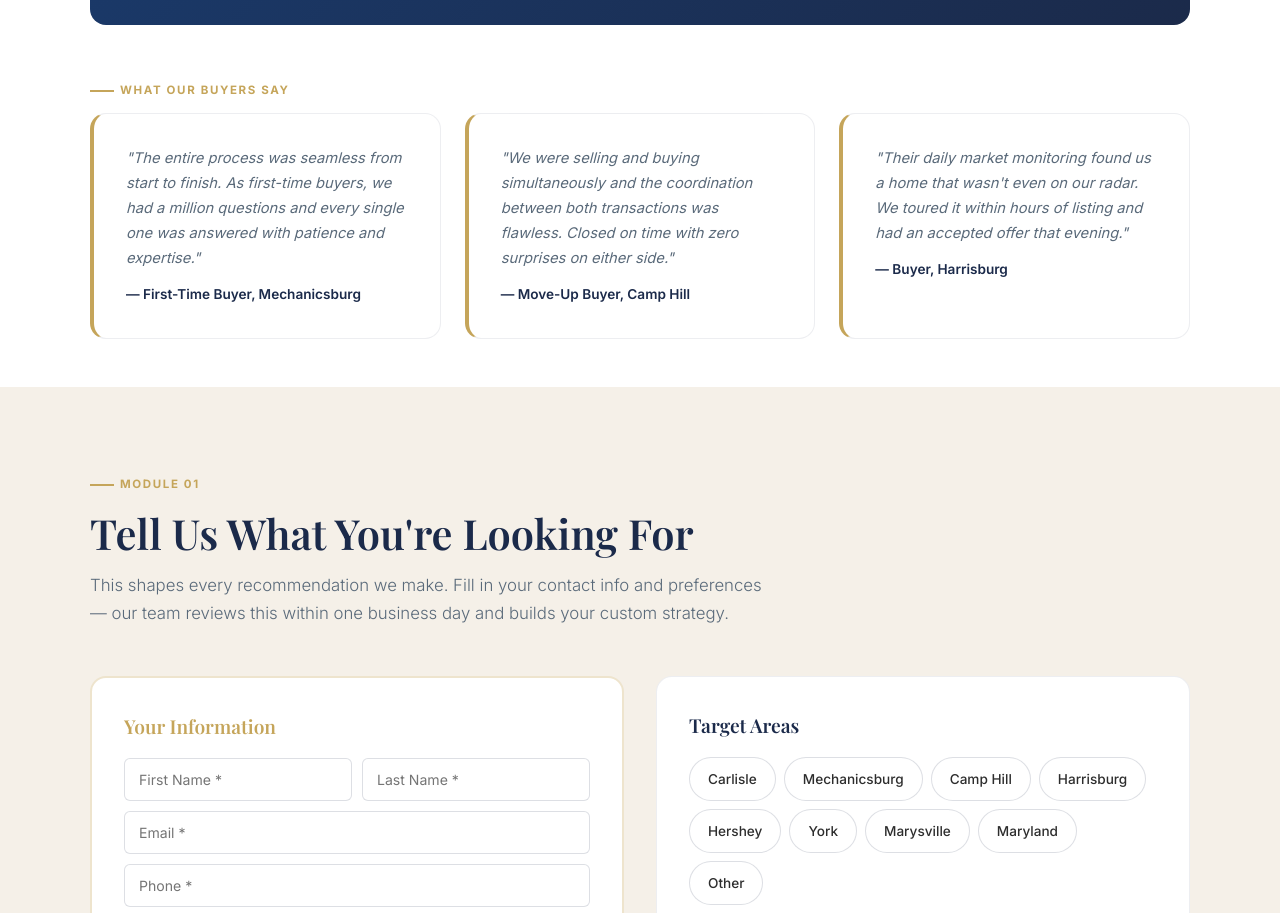
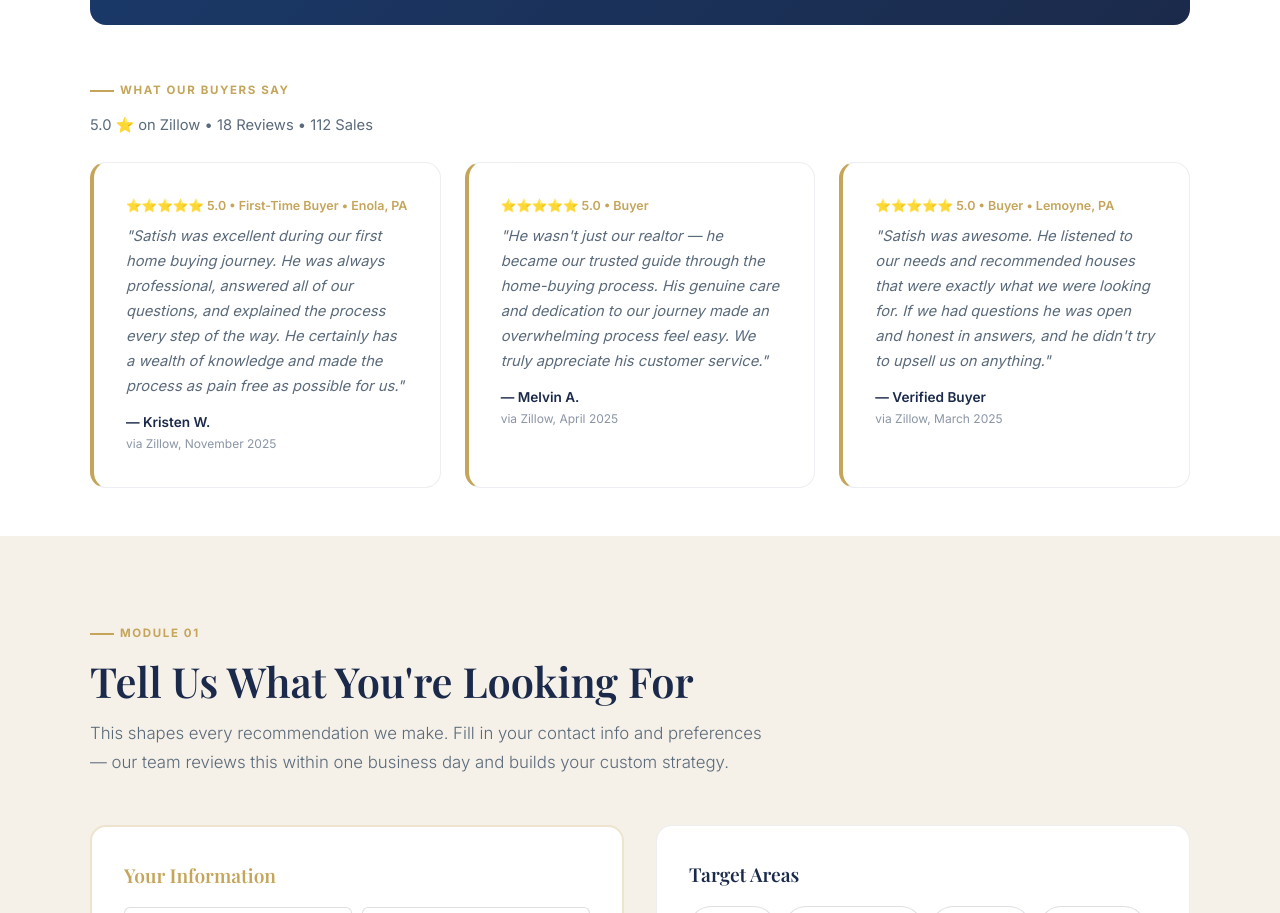
Before and after one commit to satishb2399/buyer-experience-os, a website: page index.html in a window 1280 px wide. Shown: the part 2255-3168 px from the top of the page. Drawn offline with nearby package versions, Linux system fonts and the light colour scheme; a web font is replaced by a local one.

Commit message:
Replace placeholder testimonials with real Zillow reviews
- Kristen W. (first-time buyer, Enola PA) - 5.0 stars
- Melvin A. (buyer) - 5.0 stars
- Verified Buyer (Lemoyne PA) - 5.0 stars
- Add Zillow rating badge (5.0, 18 reviews, 112 sales)
- Include review dates and Zillow attribution

Co-Authored-By: Claude Opus 4.6 (1M context) <noreply@anthropic.com>

```diff
--- a/index.html
+++ b/index.html
@@ -429,10 +429,11 @@ button, .cta-btn, .goal-chip, .buyer-btn, .tab-btn, .calc-tab, .acc-trigger, .ch
 <section class="section" style="padding-top:48px;padding-bottom:48px;">
   <div class="container">
     <div class="section-badge"><span class="badge-line"></span> What Our Buyers Say</div>
+    <p style="color:#5a6a7a;font-size:0.92rem;margin-bottom:24px;">5.0 &#11088; on Zillow &bull; 18 Reviews &bull; 112 Sales</p>
     <div class="grid-3" style="gap:24px;">
-      <div class="card" style="border-left:4px solid var(--gold);"><p style="font-style:italic;color:#5a6a7a;font-size:0.92rem;margin-bottom:12px;">"The entire process was seamless from start to finish. As first-time buyers, we had a million questions and every single one was answered with patience and expertise."</p><p style="font-weight:600;color:var(--navy);font-size:0.85rem;">— First-Time Buyer, Mechanicsburg</p></div>
-      <div class="card" style="border-left:4px solid var(--gold);"><p style="font-style:italic;color:#5a6a7a;font-size:0.92rem;margin-bottom:12px;">"We were selling and buying simultaneously and the coordination between both transactions was flawless. Closed on time with zero surprises on either side."</p><p style="font-weight:600;color:var(--navy);font-size:0.85rem;">— Move-Up Buyer, Camp Hill</p></div>
-      <div class="card" style="border-left:4px solid var(--gold);"><p style="font-style:italic;color:#5a6a7a;font-size:0.92rem;margin-bottom:12px;">"Their daily market monitoring found us a home that wasn't even on our radar. We toured it within hours of listing and had an accepted offer that evening."</p><p style="font-weight:600;color:var(--navy);font-size:0.85rem;">— Buyer, Harrisburg</p></div>
+      <div class="card" style="border-left:4px solid var(--gold);"><p style="font-size:0.78rem;color:var(--gold);font-weight:600;margin-bottom:8px;">&#11088;&#11088;&#11088;&#11088;&#11088; 5.0 &bull; First-Time Buyer &bull; Enola, PA</p><p style="font-style:italic;color:#5a6a7a;font-size:0.92rem;margin-bottom:12px;">"Satish was excellent during our first home buying journey. He was always professional, answered all of our questions, and explained the process every step of the way. He certainly has a wealth of knowledge and made the process as pain free as possible for us."</p><p style="font-weight:600;color:var(--navy);font-size:0.85rem;">— Kristen W.</p><p style="font-size:0.75rem;color:#8a95a5;">via Zillow, November 2025</p></div>
+      <div class="card" style="border-left:4px solid var(--gold);"><p style="font-size:0.78rem;color:var(--gold);font-weight:600;margin-bottom:8px;">&#11088;&#11088;&#11088;&#11088;&#11088; 5.0 &bull; Buyer</p><p style="font-style:italic;color:#5a6a7a;font-size:0.92rem;margin-bottom:12px;">"He wasn't just our realtor — he became our trusted guide through the home-buying process. His genuine care and dedication to our journey made an overwhelming process feel easy. We truly appreciate his customer service."</p><p style="font-weight:600;color:var(--navy);font-size:0.85rem;">— Melvin A.</p><p style="font-size:0.75rem;color:#8a95a5;">via Zillow, April 2025</p></div>
+      <div class="card" style="border-left:4px solid var(--gold);"><p style="font-size:0.78rem;color:var(--gold);font-weight:600;margin-bottom:8px;">&#11088;&#11088;&#11088;&#11088;&#11088; 5.0 &bull; Buyer &bull; Lemoyne, PA</p><p style="font-style:italic;color:#5a6a7a;font-size:0.92rem;margin-bottom:12px;">"Satish was awesome. He listened to our needs and recommended houses that were exactly what we were looking for. If we had questions he was open and honest in answers, and he didn't try to upsell us on anything."</p><p style="font-weight:600;color:var(--navy);font-size:0.85rem;">— Verified Buyer</p><p style="font-size:0.75rem;color:#8a95a5;">via Zillow, March 2025</p></div>
     </div>
   </div>
 </section>
```
